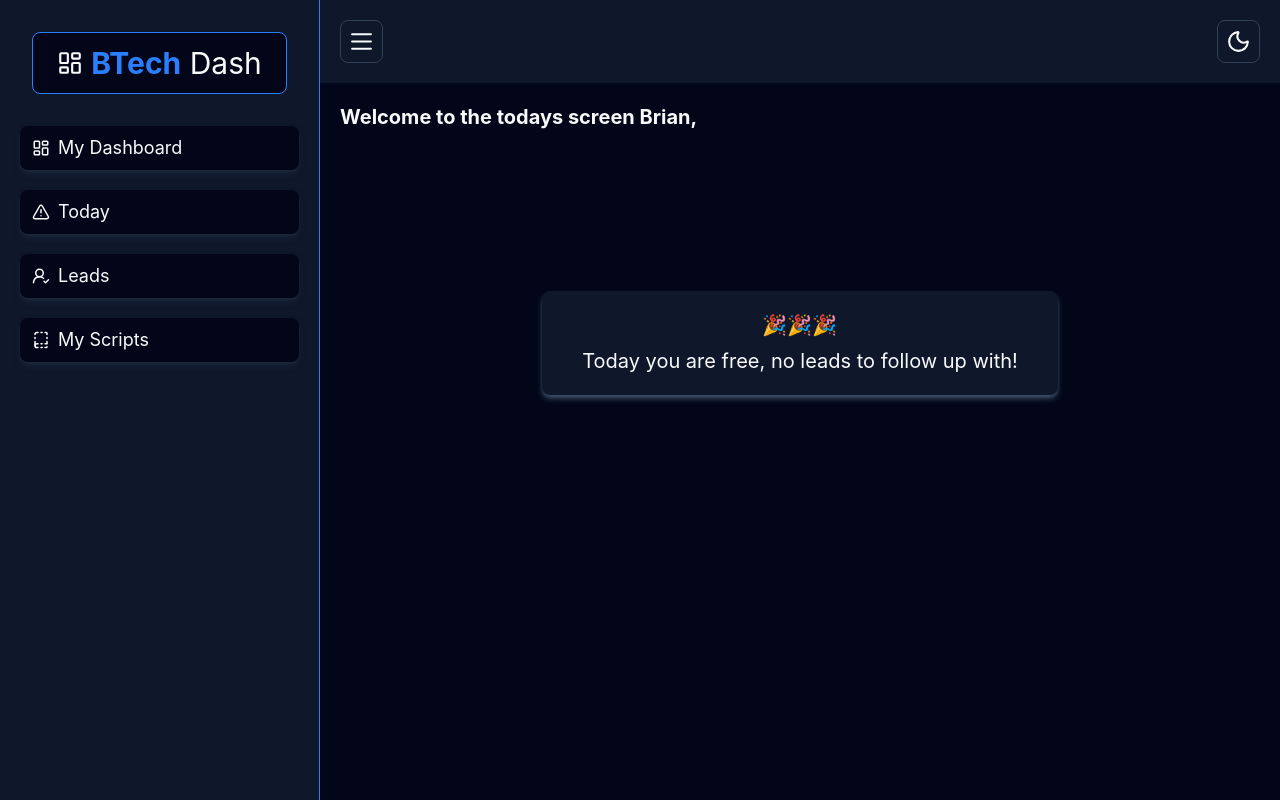
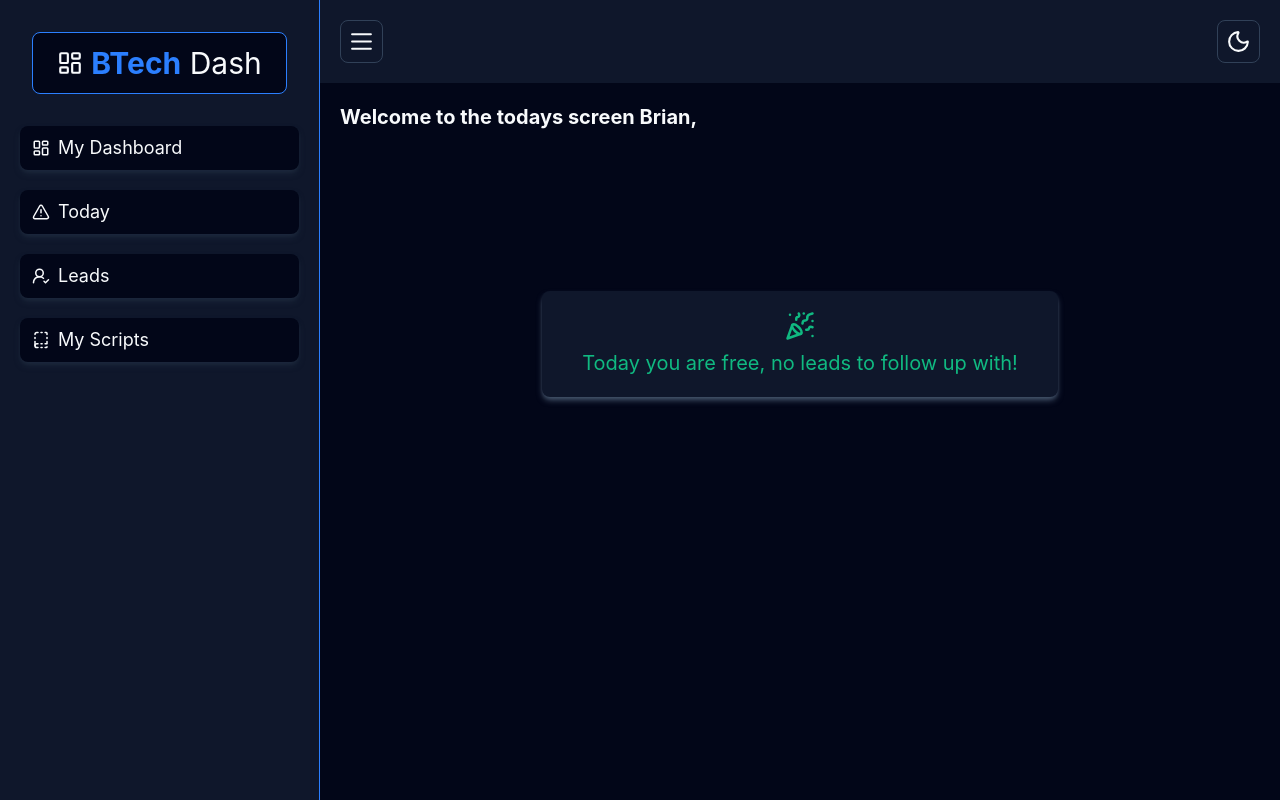
Before and after one commit to Brian9975/BTech-Dashboard, a React (Vite) app: page /today in a window 1280 px wide. Built offline with nearby package versions, Linux system fonts and the light colour scheme.

Commit message:
Changed empty state message icon in the leads page and added a color

```diff
--- a/src/pages/Today.tsx
+++ b/src/pages/Today.tsx
@@ -1,4 +1,4 @@
-import { MoveRight, MoveDown, CheckCircleIcon } from "lucide-react";
+import { MoveRight, MoveDown, CheckCircleIcon, PartyPopper } from "lucide-react";
 import useAutoCheckLead from "../hooks/useAutoCheckLead";
 import { useLead } from "../context/LeadContext";
 import useDateFormater from "../hooks/useDateFormater";
@@ -21,9 +21,9 @@ export default function Today() {
       <h1 className="font-bold text-xl">Welcome to the todays screen Brian,</h1>
 
      <div className={"flex justify-center my-30"}>
-{isLoading ? <div><h1>Loading...</h1></div> : flaggedLeads.length === 0 ?  <div className="bg-slate-900 rounded-lg py-5 px-10 text-xl flex flex-col items-center justify-center gap-2  shadow-md my-10 shadow-slate-600">
-            🎉🎉🎉
-            <span>Today you are free, no leads to follow up with!</span>
+{isLoading ? <div><h1>Loading...</h1></div> : flaggedLeads.length === 0 ?  <div className="bg-slate-900 text-[#10B981] rounded-lg py-5 px-10 text-xl flex flex-col items-center justify-center gap-2  shadow-md my-10 shadow-slate-600">
+            <PartyPopper size={30} />
+            <span >Today you are free, no leads to follow up with!</span>
           </div> :
       <main className="flex md:flex-row flex-col items-center my-10 justify-start gap-4">
         <div className="border text-lg  border-green-600 rounded-lg p-2">
```
